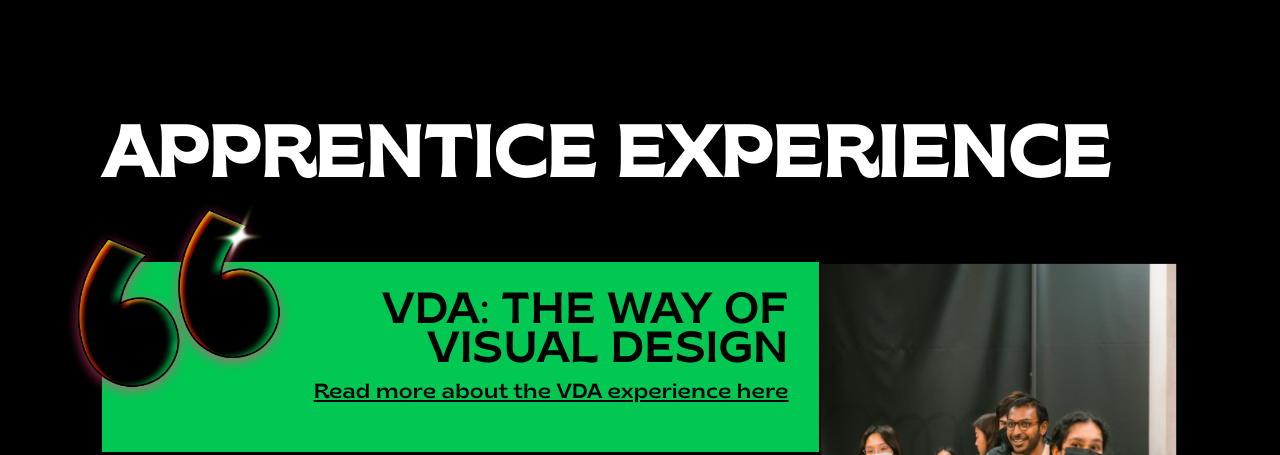
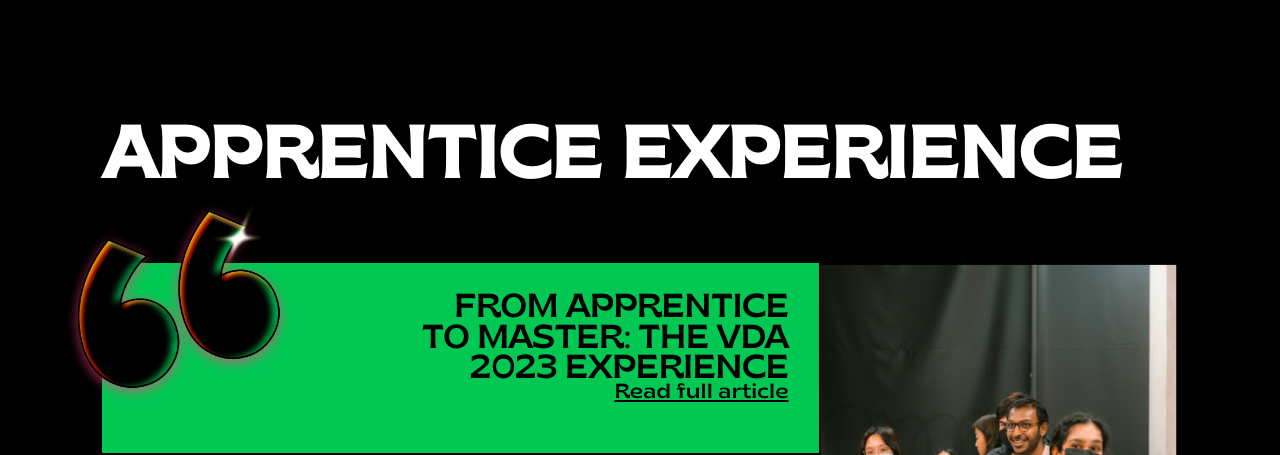
Before and after one commit to ucsddesignco/vda23, a React (Create React App) app: page / in a window 1280 px wide. Shown: the part 1783-2238 px from the top of the page. Built offline with nearby package versions, Linux system fonts and the light colour scheme.

Commit message:
Final edits to experience page

```diff
--- a/src/components/experience/index.js
+++ b/src/components/experience/index.js
@@ -23,11 +23,11 @@
         <h2>APPRENTICE EXPERIENCE</h2>
         <div className="apprentice-container">
           <div className="section-1">
-            <img className='symbol section-1-symbol4' src={symbol4} alt="" />
             <div className="section-1-left">
               <div id="top">
-                <h4>VDA: THE WAY OF VISUAL DESIGN</h4>
-                <a target='_blank' href='https://thumbs.dreamstime.com/b/capybara-business-suit-animal-businessman-funny-boss-capybara-headed-man-formal-business-suit-generative-ai-illustration-268259284.jpg'>Read more about the VDA experience here</a>
+                <img className='symbol section-1-symbol4' src={symbol4} alt="" />
+                <h4>From Apprentice to Master: The VDA 2023 Experience</h4>
+                <a target='_blank' href='https://medium.com/@ucsddesignco/from-apprentice-to-master-the-vda-2023-experience-e19c946f7de'>Read full article</a>
               </div>
               <div id="bottom">
                 <p className="quote">“Coming into VDA, I had some experience with design but not on Figma and Illustrator. VDA allowed me to have the space to learn, experiment, and get feedback. Through the tutorials...resources, and Zoom calls with mentors, I felt like I was able to make tremendous progress and learn so much.”</p>
@@ -81,7 +81,7 @@
           <h2>APPRENTICE EXPERIENCE</h2>
           <img className='symbol symbol1' src={symbol4} alt="" />
           <div className="section-one">
-            <h4 className='header-text'>VDA: THE WAY OF VISUAL DESIGN</h4>
+            <h4 className='header-text'>From Apprentice to Master: The VDA 2023 Experience</h4>
             <a target='_blank' href='https://thumbs.dreamstime.com/b/capybara-business-suit-animal-businessman-funny-boss-capybara-headed-man-formal-business-suit-generative-ai-illustration-268259284.jpg'>Read full article</a>
           </div>
           <div className="quote">
@@ -121,7 +121,7 @@
         <div className="pinkbar" />
         <div className='learn-more-container'>
           <h4>Learn more about the VDA program below!</h4>
-          <button type="button" className='learn-more-button'>
+          <button type="button" className='learn-more-button' href="/about" >
             <p>LEARN MORE</p>
             <img src={Star} alt="" />
           </button>
--- a/src/components/experience/styles.scss
+++ b/src/components/experience/styles.scss
@@ -7,7 +7,7 @@
         }
 
         h4 {
-            font-size: 1.4rem;
+            font-size: 1.3rem;
             font-family: $heading-font;
             font-weight: 400;
             line-height: 1.25rem;
@@ -35,8 +35,8 @@
                 width: 20vw;
             }
             .symbol.symbol1 {
-
-                transform: translate(-1.2rem, 4.6rem);
+                width: 22vw;
+                transform: translate(-1.8rem, 4.8rem);
             }
 
             .symbol.symbol2 {
@@ -77,11 +77,14 @@
                 background-color: $accent-color-1;
                 color: black;
                 height: 5.6rem;
-                padding: 1.5rem 2rem 1.5rem 4rem;
+                padding: 1.5rem 1.5rem 1.5rem 3rem;
+
 
                 > .header-text {
                     text-align: right;
                     margin-bottom: 0.4rem;
+                    text-transform: uppercase;
+
                 }
             }
 
@@ -145,7 +148,7 @@
                 color: black;
 
                 p {
-                    font-size: 1.5rem;
+                    font-size: 1.4rem;
                     font-family: $title-font;
 
                 }
@@ -167,7 +170,7 @@
         padding: 4rem 8vw;
 
         h2 {
-            font-size: 4.45rem;
+            font-size: 4.5rem;
             margin-bottom: 4.4rem;
             @media only screen and (max-width: $desktop) {
                 font-size: 2.4rem;
@@ -233,11 +236,6 @@
                 justify-content: space-between;
                 position: relative;
 
-                > .section-1-symbol4 {
-                    left: -3vw;
-                    top: -4rem;
-                    width: 18vw;
-                }
                 > .section-1-left {
                     display: flex;
                     flex-direction: column;
@@ -252,11 +250,25 @@
                         text-align: right;
                         height: 10vw;
                         padding: clamp(0rem, 2.4vw, 3rem);
+                        > .section-1-symbol4 {
+                            left: -3vw;
+                            top: -4rem;
+                            width: 18vw;
+                            transition: 0.5s;
+                        }
+                        &:hover {
+                            .section-1-symbol4 {
+                                transform: rotate(15deg) translate(-1vw, -1.5vw);
+                                transform-origin: center;
+                            }
+                        }
 
                         > h4 {
-                            line-height: clamp(1.4rem, 3vw, 3rem);
-                            font-size: clamp(1rem, 3.4vw, 3rem);
-                            margin-left: 16vw;
+                            text-transform: uppercase;
+                            letter-spacing: -0.05rem;
+                            line-height: clamp(1rem, 2.4vw, 3rem);
+                            font-size: clamp(1rem, 2.6vw, 3rem);
+                            margin-left: 22vw;
                             margin-bottom: 0vw;
                             height: 6vw;
                             white-space: normal;
```
